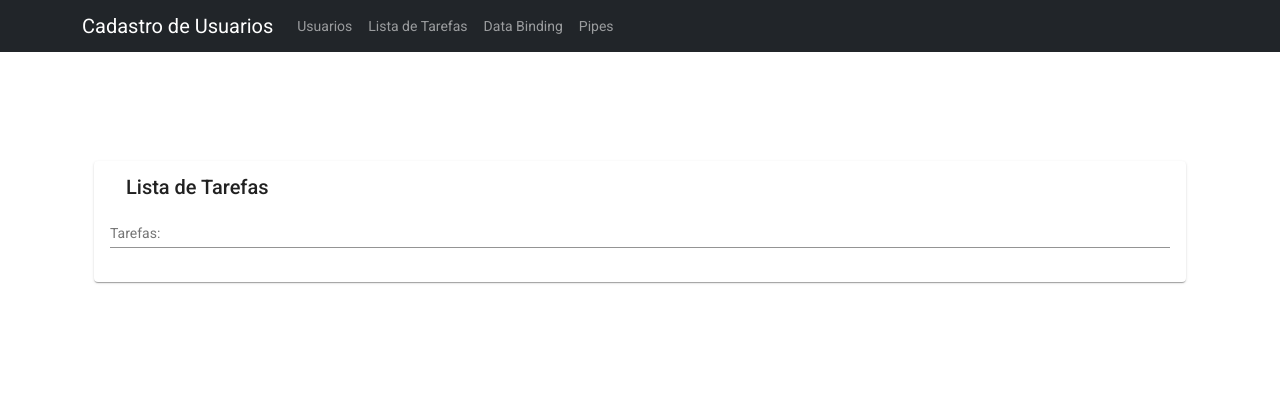
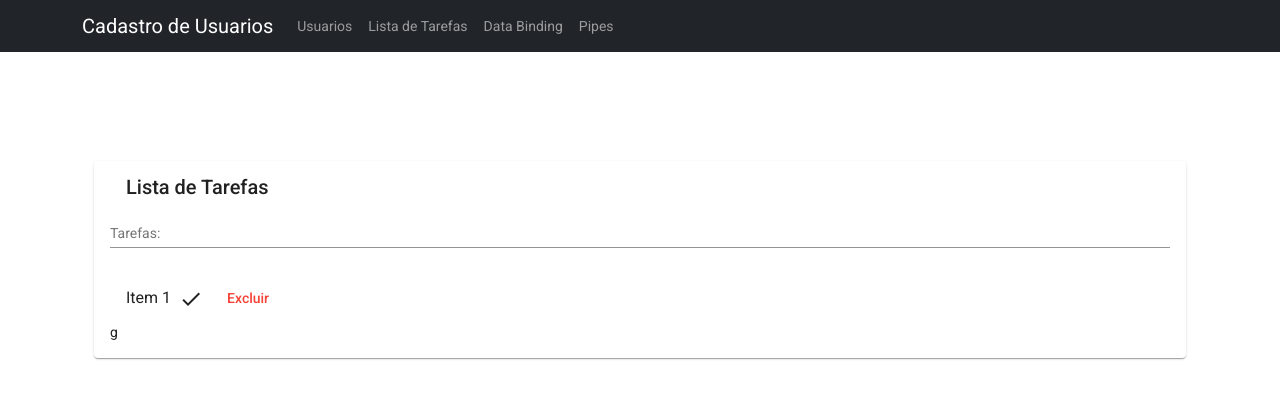
Before and after one commit to FabioDanille/SantanderBootcampFullstackDeveloper, an Angular app in the folder Modulos/ModuloIII-Angular/9-TrabalhandoComComponentesEmAngular/ToDoList/: page /todo in a window 1280 px wide. Shown: the top 398 px of the page. Built offline with nearby package versions, Linux system fonts and the light colour scheme.

Commit message:
Adicionando o componente To-Do-item

```diff
--- a/Modulos/ModuloIII-Angular/9-TrabalhandoComComponentesEmAngular/ToDoList/src/app/app.module.ts
+++ b/Modulos/ModuloIII-Angular/9-TrabalhandoComComponentesEmAngular/ToDoList/src/app/app.module.ts
@@ -14,13 +14,19 @@
 import {MatInputModule} from '@angular/material/input';
 import {MatCardModule} from '@angular/material/card';
 import {MatGridListModule} from '@angular/material/grid-list';
+import { TodoItemComponent } from './pages/To-Do/todo-item/todo-item.component';
+import {MatListModule} from '@angular/material/list';
+import {MatButtonModule} from '@angular/material/button';
+import {MatIconModule} from '@angular/material/icon';
 
 @NgModule({
   declarations: [
     AppComponent,
     HeaderComponent,
     UsersListComponent,
-    UserFormComponent, TodoListComponent,
+    UserFormComponent,
+    TodoListComponent,
+    TodoItemComponent,
   ],
   imports: [
     BrowserModule,
@@ -31,7 +37,10 @@
     BrowserAnimationsModule,
     MatInputModule,
     MatCardModule,
-    MatGridListModule
+    MatGridListModule,
+    MatListModule,
+    MatButtonModule,
+    MatIconModule
   ],
   providers: [],
   bootstrap: [AppComponent]
--- /dev/null
+++ b/Modulos/ModuloIII-Angular/9-TrabalhandoComComponentesEmAngular/ToDoList/src/app/pages/To-Do/todo-item/todo-item.component.html
@@ -0,0 +1,7 @@
+<mat-list-item role="listitem">
+    Item 1
+    <button mat-icon-button aria-label="Marca como concluido">
+        <mat-icon>done</mat-icon>
+    </button>
+    <button mat-button color="warn">Excluir</button>
+</mat-list-item>g
--- /dev/null
+++ b/Modulos/ModuloIII-Angular/9-TrabalhandoComComponentesEmAngular/ToDoList/src/app/pages/To-Do/todo-item/todo-item.component.ts
@@ -0,0 +1,15 @@
+import { Component, OnInit } from '@angular/core';
+
+@Component({
+  selector: 'app-todo-item',
+  templateUrl: './todo-item.component.html',
+  styleUrls: ['./todo-item.component.css']
+})
+export class TodoItemComponent implements OnInit {
+
+  constructor() { }
+
+  ngOnInit(): void {
+  }
+
+}
--- a/Modulos/ModuloIII-Angular/9-TrabalhandoComComponentesEmAngular/ToDoList/src/app/pages/To-Do/todo-list/todo-list.component.html
+++ b/Modulos/ModuloIII-Angular/9-TrabalhandoComComponentesEmAngular/ToDoList/src/app/pages/To-Do/todo-list/todo-list.component.html
@@ -9,6 +9,9 @@
                 <mat-label>Tarefas:</mat-label>
                 <input type="text" #toDo matInput placeholder="Digite a sua tarefa" (keyup.enter)="addToDo(toDo.value); toDo.value = ''">
             </mat-form-field>
+            <mat-list role="list">
+                <app-todo-item></app-todo-item>
+            </mat-list>
         </mat-card-content>
     </mat-card>
 </section>
```
Also changed, not shown: Modulos/ModuloIII-Angular/9-TrabalhandoComComponentesEmAngular/ToDoList/src/app/pages/To-Do/todo-item/todo-item.component.css (added), 1 other file (tests, documents, lock files or other folders).
